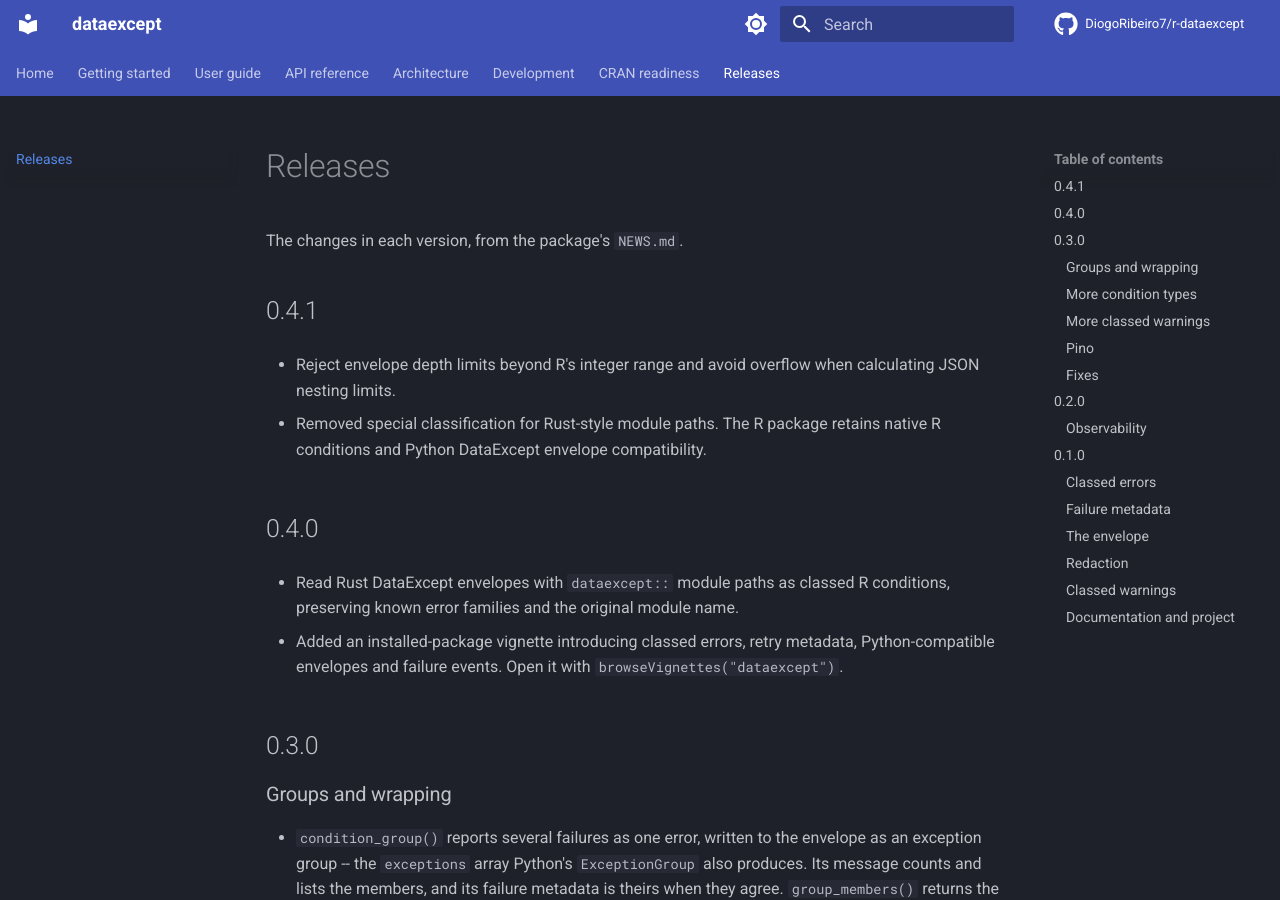
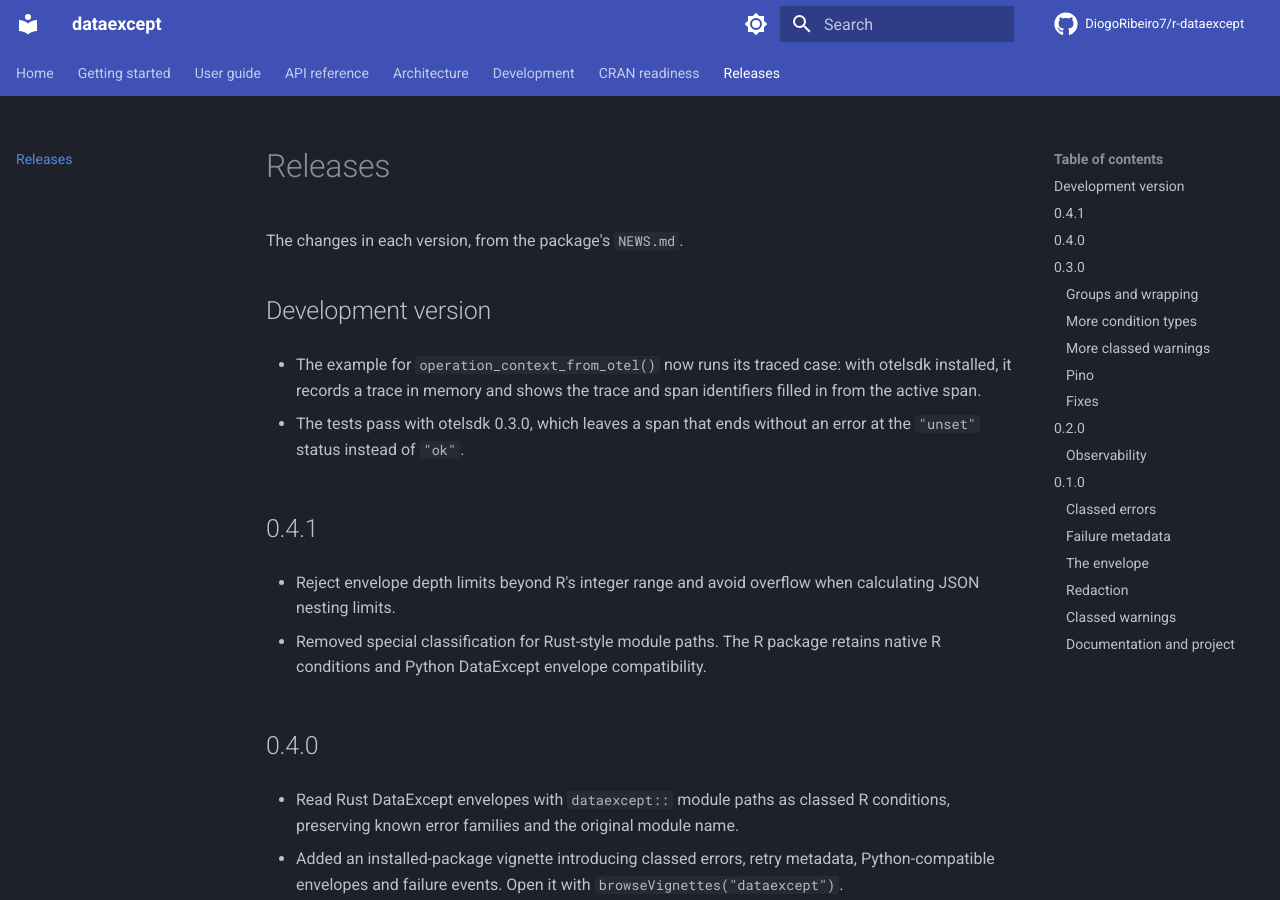
Before and after one commit to DiogoRibeiro7/r-dataexcept, an MkDocs documentation site: the page built from docs/releases.md, in a window 1280 px wide and 900 px high. Built offline with MkDocs 1.6.1 and Material for MkDocs 9.7.7, drawn with Linux system fonts in a browser that asks for light colours; comment, search, counter and statistics services are not loaded.

Commit message:
docs: record the example and otelsdk 0.3.0 fixes in NEWS

```diff
--- a/docs/releases.md
+++ b/docs/releases.md
@@ -3,6 +3,15 @@
 # Releases
 
 The changes in each version, from the package's `NEWS.md`.
+
+## Development version
+
+- The example for `operation_context_from_otel()` now runs its traced case:
+  with otelsdk installed, it records a trace in memory and shows the trace
+  and span identifiers filled in from the active span.
+
+- The tests pass with otelsdk 0.3.0, which leaves a span that ends without an
+  error at the `"unset"` status instead of `"ok"`.
 
 ## 0.4.1
 
```
Also changed, not shown: NEWS.md (+7 -0 lines).
